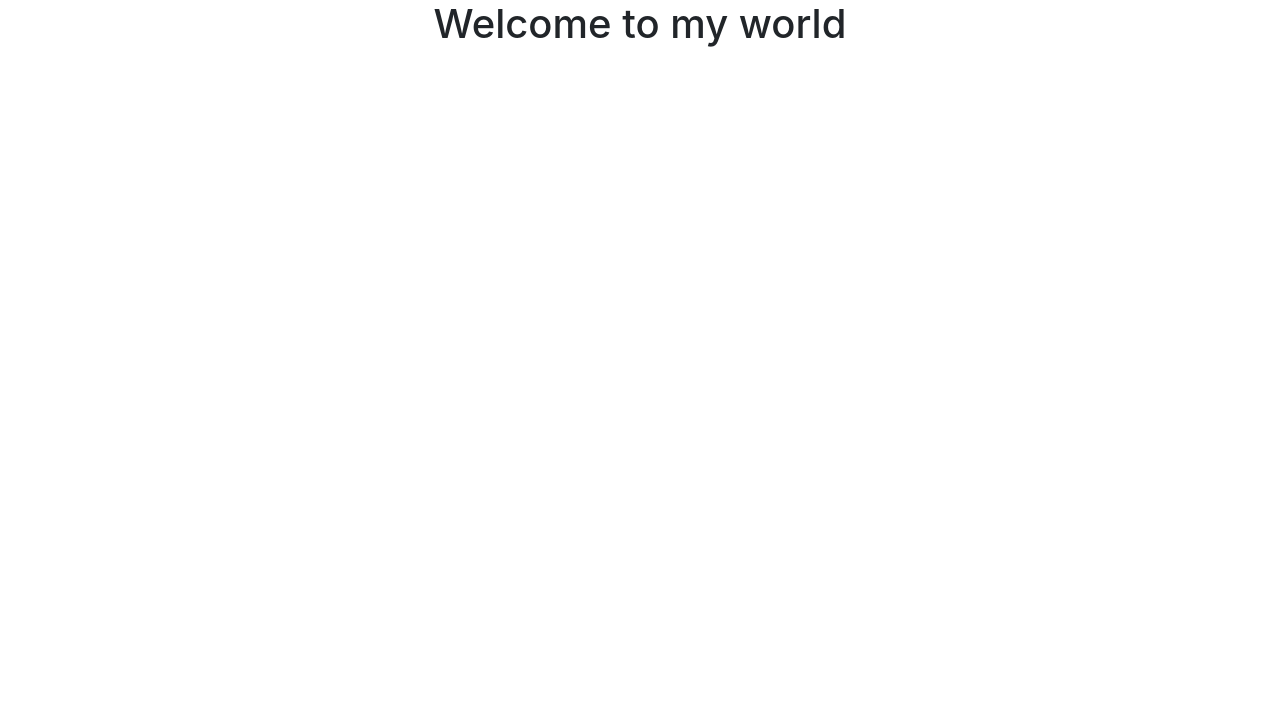
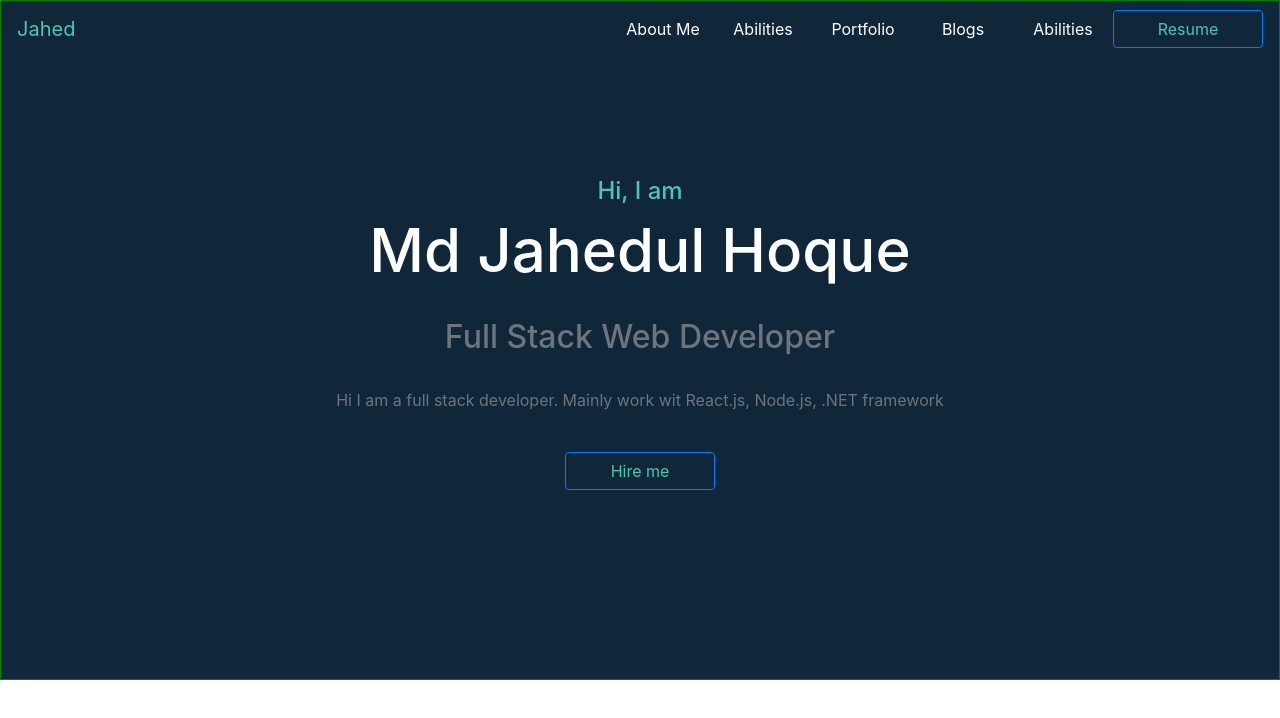
Before and after one commit to jahedul29/jahed-portfolio-client, a React (Create React App) app: page / in a window 1280 px wide. Shown: the top 718 px of the page. Built offline with nearby package versions, Linux system fonts and the light colour scheme.

Commit message:
Header approximately completed

```diff
--- a/src/App.js
+++ b/src/App.js
@@ -1,10 +1,13 @@
 import logo from "./logo.svg";
 import "./App.css";
+import MyNavbar from "./components/MyNavbar/MyNavbar";
+import Header from "./components/Header/Header";
+import Home from "./components/Home/Home";
 
 function App() {
   return (
     <div className="App">
-      <h1>Welcome to my world</h1>
+      <Home />
     </div>
   );
 }
--- /dev/null
+++ b/src/components/Header/Header.css
@@ -0,0 +1,21 @@
+header h1 {
+  font-size: 60px;
+}
+header {
+  height: 680px;
+  border: 1px solid green;
+  color: white;
+}
+.header-text {
+  margin-top: 120px;
+}
+.main-title {
+  color: #4dc5af;
+}
+.main-button {
+  background-color: transparent !important;
+  color: #4dc5af !important;
+  border-radius: 10px;
+  border: 1px solid #4dc5af;
+  width: 150px;
+}
--- /dev/null
+++ b/src/components/Header/Header.js
@@ -0,0 +1,27 @@
+import React from "react";
+import { Button } from "react-bootstrap";
+import MyNavbar from "../MyNavbar/MyNavbar";
+import "./Header.css";
+
+const Header = () => {
+  return (
+    <header>
+      <MyNavbar></MyNavbar>
+      <div className="header-text w-100 w-lg-75 ">
+        <h4 className="main-title">Hi, I am</h4>
+        <h1>Md Jahedul Hoque</h1>
+        <br />
+        <h2 className="text-secondary">Full Stack Web Developer</h2>
+        <br />
+        <p className="text-secondary">
+          Hi I am a full stack developer. Mainly work wit React.js, Node.js,
+          .NET framework
+        </p>
+        <br />
+        <Button className="main-button ">Hire me</Button>
+      </div>
+    </header>
+  );
+};
+
+export default Header;
--- /dev/null
+++ b/src/components/Home/Home.css
@@ -0,0 +1,3 @@
+.home {
+  background-color: #10273a;
+}
--- /dev/null
+++ b/src/components/Home/Home.js
@@ -0,0 +1,14 @@
+import React from "react";
+import { Container } from "react-bootstrap";
+import Header from "../Header/Header";
+import "./Home.css";
+
+const Home = () => {
+  return (
+    <div className="home" fluid>
+      <Header />
+    </div>
+  );
+};
+
+export default Home;
--- /dev/null
+++ b/src/components/MyNavbar/MyNavbar.css
@@ -0,0 +1,29 @@
+.navbar-nav a {
+  width: 100px;
+  color: #fff !important;
+  position: relative;
+  margin: auto;
+}
+
+.navbar-nav a:hover {
+  color: #4dc5af !important;
+}
+
+.navbar-nav a:hover:after {
+  content: "";
+  display: block;
+  margin: 0 auto;
+  width: 70%;
+  padding-top: 5px;
+  left: 15%;
+  position: absolute;
+  border-bottom: 2px solid #4dc5af;
+}
+
+.navbar-resume-btn {
+  background-color: transparent !important;
+  outline: 1px #4dc5af !important;
+  color: #4dc5af !important;
+  width: 150px;
+  margin: auto;
+}
--- /dev/null
+++ b/src/components/MyNavbar/MyNavbar.js
@@ -0,0 +1,27 @@
+import React from "react";
+import { Nav, Navbar, Button } from "react-bootstrap";
+import "./MyNavbar.css";
+
+const MyNavbar = () => {
+  return (
+    <Navbar collapseOnSelect expand="lg">
+      <Navbar.Brand style={{ color: "#4DC5AF" }} href="#home">
+        Jahed
+      </Navbar.Brand>
+      <Navbar.Toggle aria-controls="responsive-navbar-nav" />
+      <Navbar.Collapse id="responsive-navbar-nav">
+        <Nav className="ml-auto">
+          <Nav.Link href="#features">About Me</Nav.Link>
+          <Nav.Link href="#pricing">Abilities</Nav.Link>
+          <Nav.Link href="#pricing">Portfolio</Nav.Link>
+          <Nav.Link href="#pricing">Blogs</Nav.Link>
+          <Nav.Link href="#pricing">Abilities</Nav.Link>
+
+          <Button className="navbar-resume-btn">Resume</Button>
+        </Nav>
+      </Navbar.Collapse>
+    </Navbar>
+  );
+};
+
+export default MyNavbar;
```
